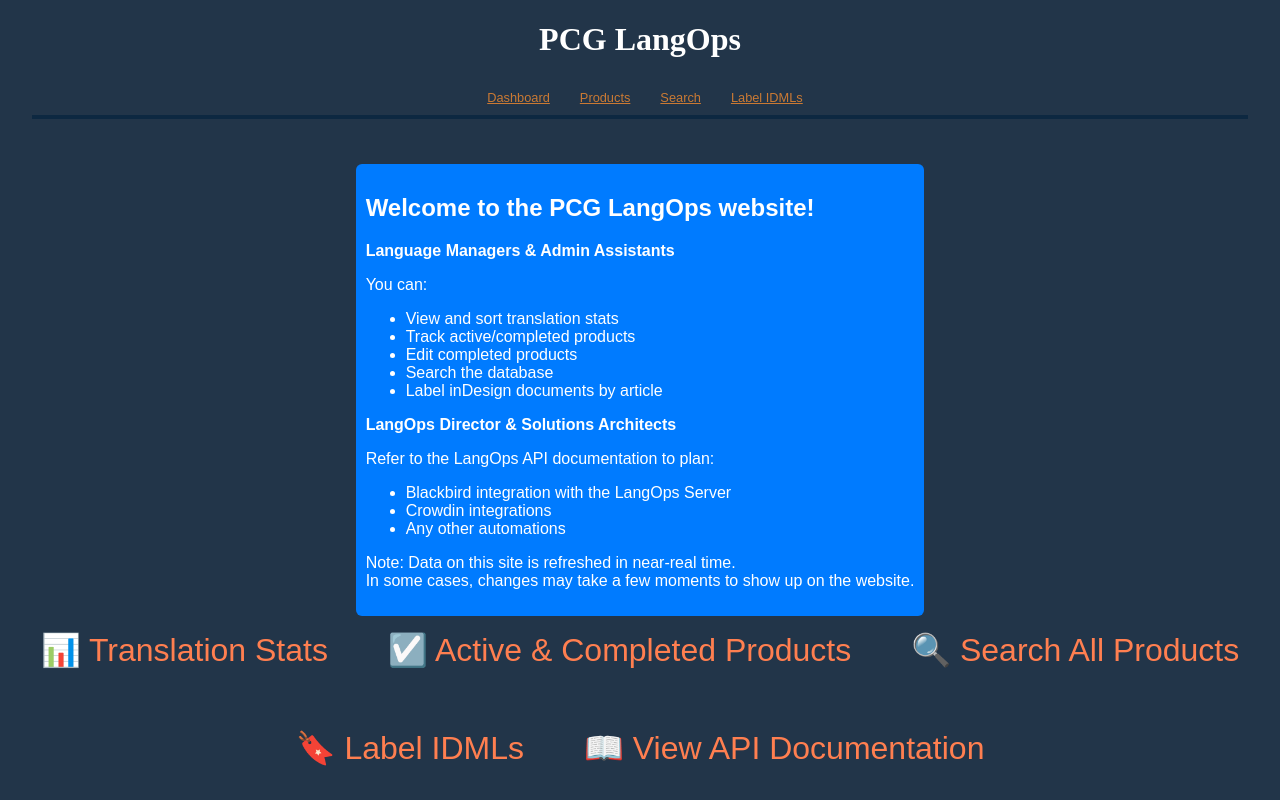
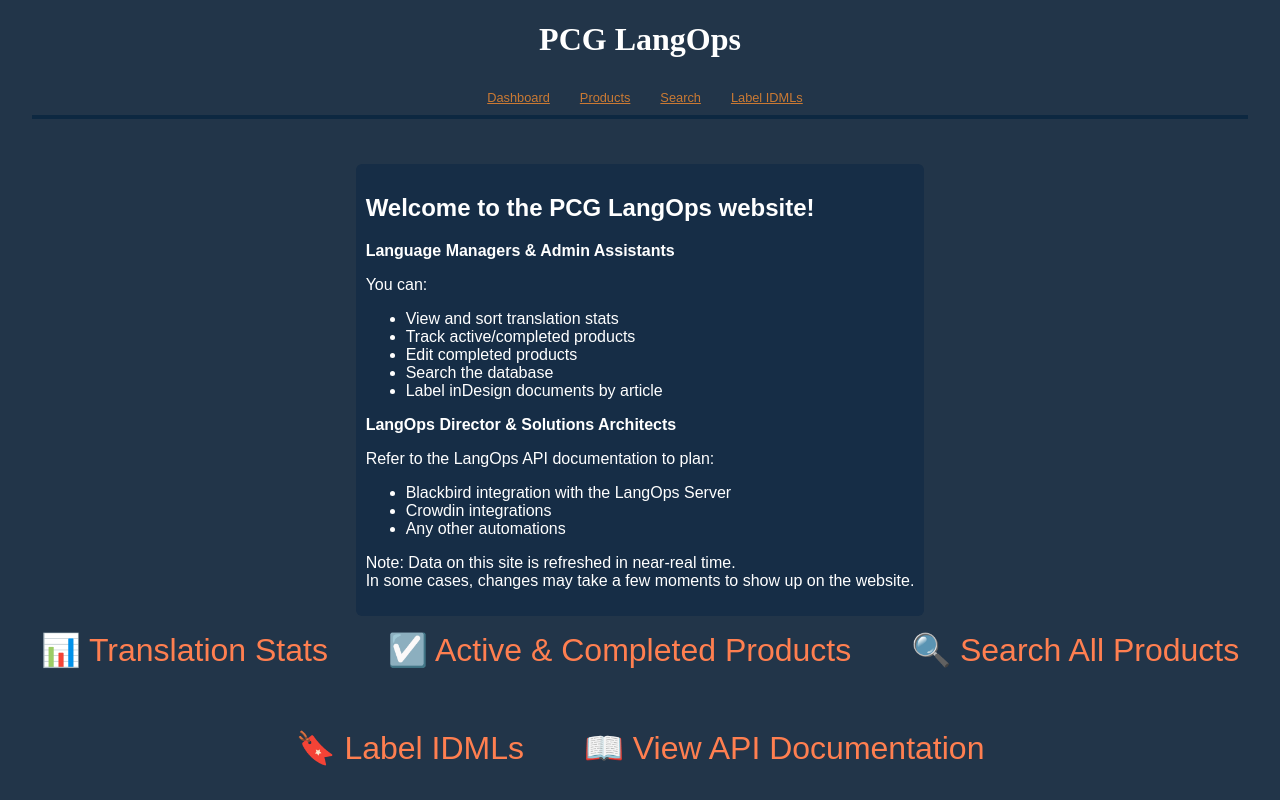
Before and after one commit to ddisanto-langops/langops_website, a React (Vite) app in the folder client/: page / in a window 1280 px wide. Built offline with nearby package versions, Linux system fonts and the light colour scheme.

Commit message:
UI improvement

```diff
--- a/client/src/index.css
+++ b/client/src/index.css
@@ -14,7 +14,7 @@ h2 { overflow-wrap: break-word; }
 
 
 .generic-notice {
-    background-color: #007bff;
+    background-color: #162d46;
     color: white;
     padding: 10px;
     border-radius: 6px;
```
